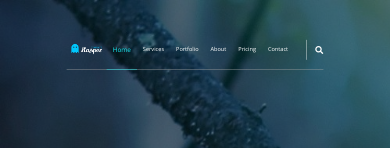
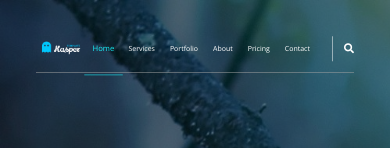
Before and after one commit to mohamedhassan456/HTML-CSS-second-design, a plain HTML site: page index.html in a window 390 px wide. In both pictures the pointer is over the link "Home". Shown: the top 148 px of the page. Drawn offline with nearby package versions, Linux system fonts and the light colour scheme.

Commit message:
last-now 0.1

```diff
--- a/css/kasper.css
+++ b/css/kasper.css
@@ -107,14 +107,14 @@ header {
 }
 @media (max-width: 750px) {
   header {
-    transform: scale(60%);
+    transform: scale(70%);
     display: flex;
     justify-content: center;
   }
 }
 @media (max-width: 450px) {
   header {
-    transform: scale(40%);
+    transform: scale(50%);
     display: flex;
     justify-content: center;
   }
@@ -256,7 +256,7 @@ header nav ul li a.active {
 header nav ul li a:hover {
   color: var(--main-color);
   border-bottom: 1px solid var(--main-color);
-  font-size: 16px;
+  transform: scale(105%);
 }
 header nav ul:hover li a.active {
   border-bottom: 0;
@@ -264,7 +264,7 @@ header nav ul:hover li a.active {
 }
 header nav ul li a.active:hover {
   color: #19f2fa;
-  font-size: 16px;
+  transform: scale(110%);
   border-bottom: 1px solid #19f2fa;
 }
 header nav .form {
@@ -291,7 +291,7 @@ header nav .form:hover {
   transform: rotate(-90deg);
 }
 header nav .form:hover i {
-  font-size: 26px;
+  transform: scale(110%);
   color: #19fae7;
   padding-bottom: -200px;
 }
```
